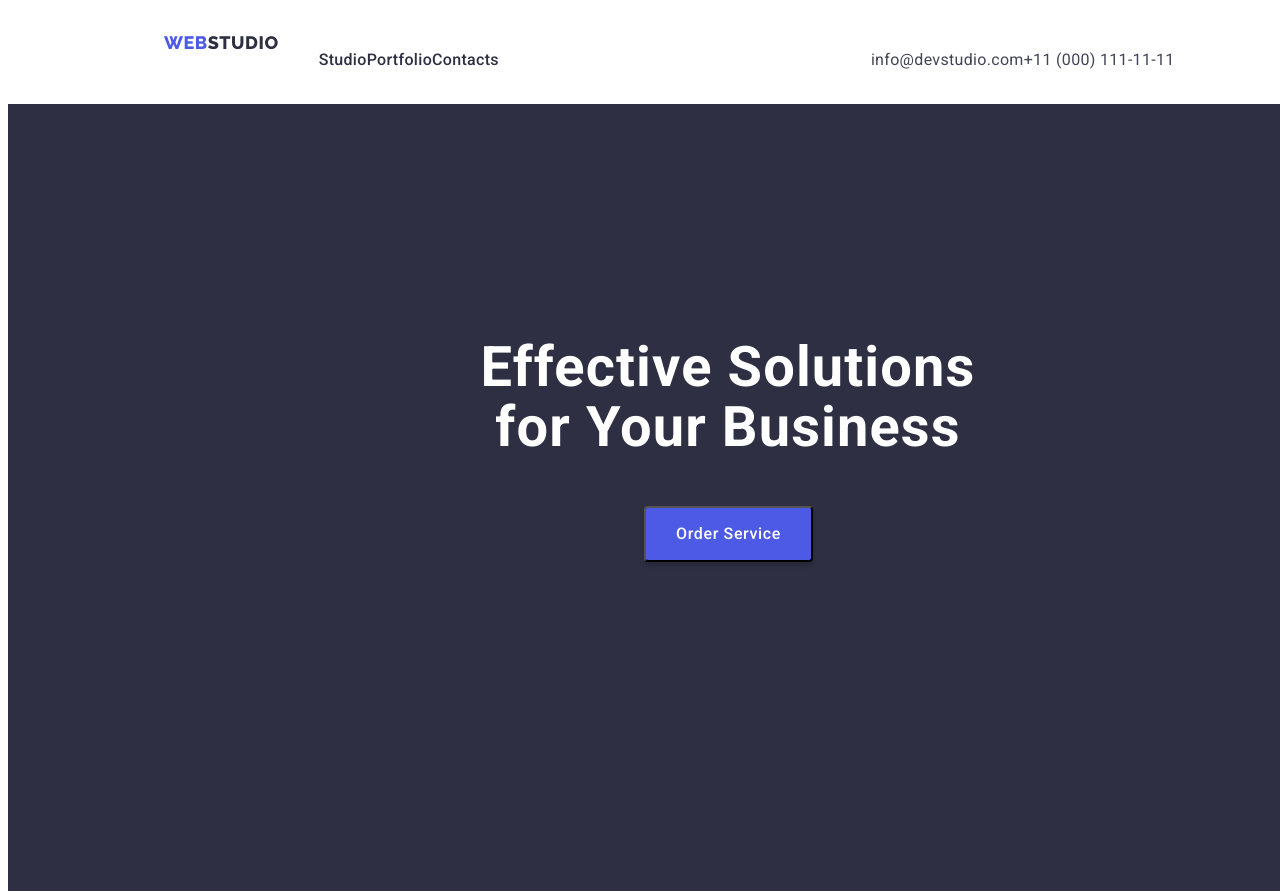
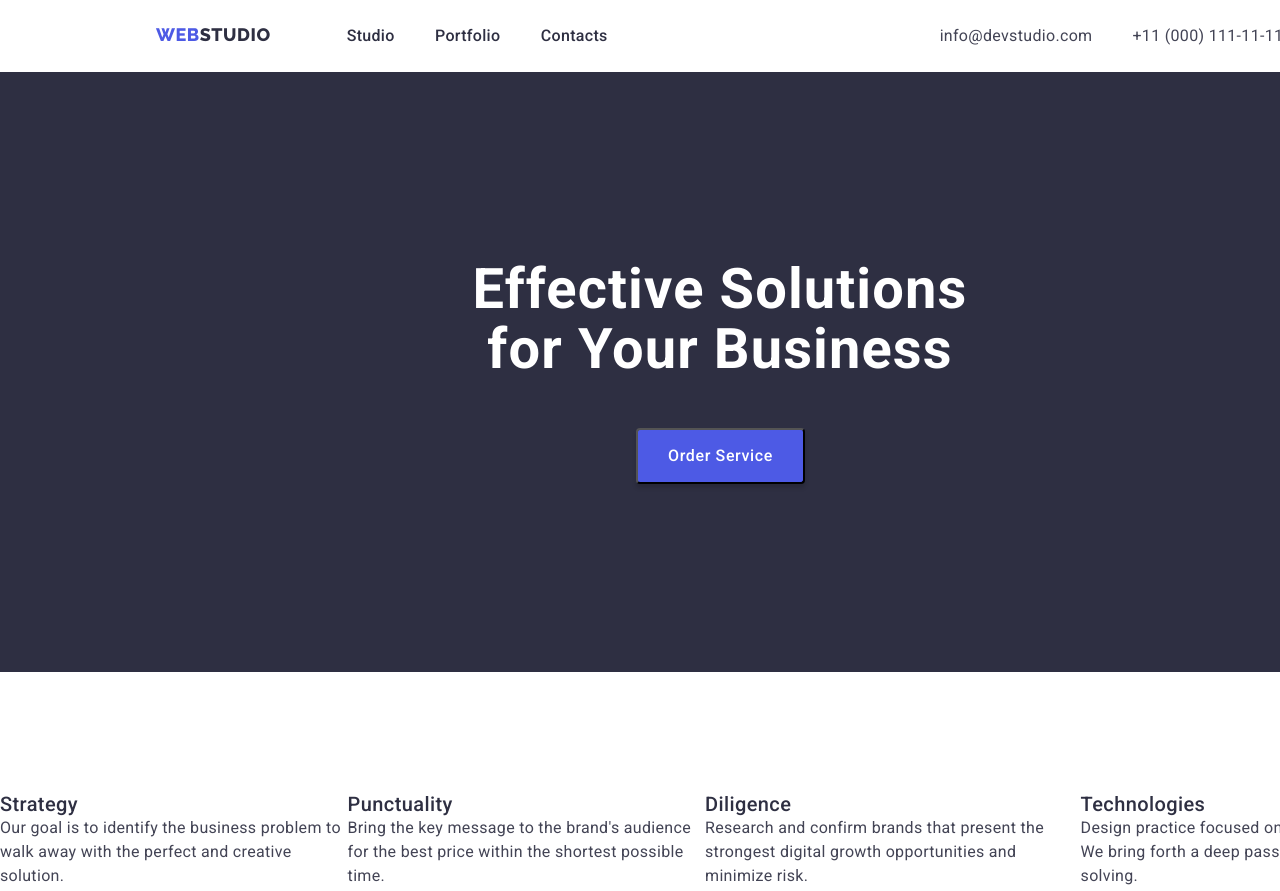
Before and after one commit to StasioChaplin/goit-markup-hw-03, a plain HTML site: page index.html in a window 1280 px wide. Shown: the top 891 px of the page. Drawn offline with nearby package versions, Linux system fonts and the light colour scheme.

Commit message:
header margins
after watching the first video on margins

```diff
--- a/css/styles.css
+++ b/css/styles.css
@@ -13,6 +13,26 @@ body {
   font-family: var(--main-font);
   color: var(--main-color);
   background-color: var(--nondescript-color);
+}
+
+h1,
+h2,
+h3,
+h4,
+p {
+  margin-top: 0;
+  margin-bottom: 0;
+}
+
+ul,
+ol {
+  margin-top: 0;
+  margin-bottom: 0;
+  padding-left: 0;
+}
+
+img {
+  display: block;
 }
 
 .link {
@@ -67,6 +87,9 @@ body {
 
 .main-nav {
   display: flex;
+  justify-content: space-between;
+  width: 261px;
+  margin-left: 76px;
 }
 
 .nav-link {
@@ -81,6 +104,19 @@ body {
 .nav-link:hover,
 .nav-link:focus {
   color: var(--active-contact-color);
+}
+
+.contacts-nav {
+  display: flex;
+  min-width: 340px;
+}
+
+.contacts-item:last-child {
+  margin-right: 0
+}
+
+.contacts-item {
+  margin-right: 40px;
 }
 
 .contacts-link {
@@ -141,6 +177,15 @@ body {
 }
 
 /* ==================== FEATURES ======================= */
+
+.features-container {
+  padding-top: 120px;
+}
+
+.features-list {
+  display: flex;
+  justify-content: space-between;
+}
 
 .features-list-item {
   font-weight: 500;
--- a/index.html
+++ b/index.html
@@ -11,6 +11,7 @@
       href="https://fonts.googleapis.com/css2?family=Raleway:wght@800&family=Roboto:wght@400;500;700;900&display=swap"
       rel="stylesheet"
     />
+    <link rel="stylesheet" href="https://cdn.jsdelivr.net/npm/modern-normalize@2.0.0/modern-normalize.min.css">
     <link rel="stylesheet" href="./css/styles.css" />
   </head>
 
@@ -33,13 +34,13 @@
         </ul>
       </nav>
       <address class="contacts">
-        <ul class="main-nav list">
-          <li>
+        <ul class="contacts-nav list">
+          <li class="contacts-item">
             <a class="contacts-link link" href="mailto:info@devstudio.com"
               >info@devstudio.com</a
             >
           </li>
-          <li>
+          <li class="contacts-item">
             <a class="contacts-link link" href="tel:+110001111111"
               >+11 (000) 111-11-11</a
             >
@@ -58,9 +59,9 @@
 
       <!-- === FEATURES -->
 
-      <section>
+      <section class="features-container">
         <h2 hidden class="hidden-title">Features</h2>
-        <ul class="list">
+        <ul class="features-list list">
           <li>
             <h3 class="features-list-item">Strategy</h3>
             <p class="features-text">
```
Also changed, not shown: portfolio.html (+1 -0 lines).
